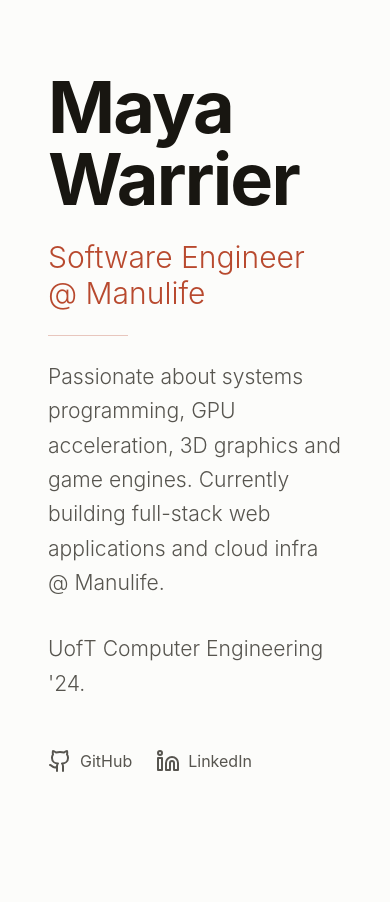
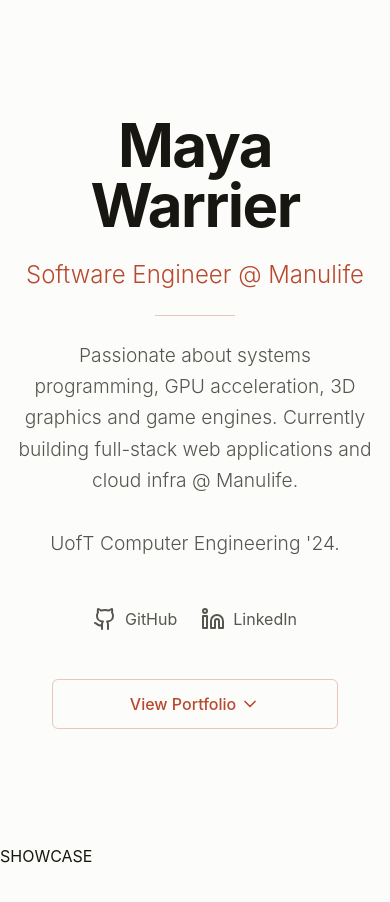
Before and after one commit to mayawarrier/mayawarrier.github.io, a React (Vite) app: page / in a window 390 px wide. Shown: the top 902 px of the page. Before the commit the page ends 844 px from the top, so only its background shows below. Built offline with nearby package versions, Linux system fonts and the light colour scheme.

Commit message:
Styling, add some breakpoints + some cleanup

```diff
--- a/src/components/personal-info.tsx
+++ b/src/components/personal-info.tsx
@@ -1,48 +1,63 @@
-import { useEffect, useState } from "react"
-import { GithubIcon, LinkedinIcon } from "lucide-react"
+import { GithubIcon, LinkedinIcon, ChevronDownIcon } from "lucide-react"
 
 export const PersonalInfo: React.FC = () => {
+
+  const socials = [
+    { title: "GitHub", href: "https://github.com/mayawarrier", icon: GithubIcon },
+    { title: "LinkedIn", href: "https://www.linkedin.com/in/mayawarrier/", icon: LinkedinIcon }
+  ];
+
   return (
-    <div className="max-w-lg space-y-12">
+    <div className="max-w-lg space-y-12 text-center lg:text-left">
 
       <div className="space-y-6">
         <div className="space-y-6">
-          <h1 className="text-7xl font-bold tracking-tight">Maya Warrier</h1>
-          <p className="text-3xl text-primary font-light">
+          <h1 className="text-6xl xl:text-7xl font-bold tracking-tight">Maya Warrier</h1>
+          <p className="text-2xl xl:text-3xl text-primary font-light">
             Software Engineer @ Manulife
           </p>
         </div>
 
-        <div className="h-px bg-primary/30 w-20" />
+        <div className="mx-auto lg:mx-0 h-px w-20 bg-primary/30 " />
 
-        <p className="text-[1.32rem] text-muted-foreground leading-relaxed font-light space-y-8">
+        <div className="text-[1.2rem] xl:text-[1.32rem] text-muted-foreground leading-relaxed font-light space-y-8">
           <div>
             Passionate about systems programming, GPU acceleration, 3D graphics and game engines.
             Currently building full-stack web applications and cloud infra @ Manulife.
           </div>
           <div>UofT Computer Engineering '24.</div>
-        </p>
+        </div>
       </div>
 
-      <div className="flex flex-row items-center gap-6">
+      <div className="flex flex-row items-center justify-center lg:justify-normal gap-6">
+        {socials.map((linkinfo) => {
+          const Icon = linkinfo.icon;
+          return (
             <a
-          href="https://github.com/mayawarrier"
+              href={linkinfo.href}
               target="_blank"
               rel="noopener"
-          className="text-muted-foreground hover:text-accent transition-colors flex items-center gap-2"
+              className="text-muted-foreground hover:text-accent
+                transition-colors flex items-center gap-2"
             >
-          <GithubIcon />
-          <span>GitHub</span>
+              <Icon />
+              <span>{linkinfo.title}</span>
             </a>
-        <a
-          href="https://www.linkedin.com/in/mayawarrier/"
-          target="_blank"
-          rel="noopener"
-          className="text-muted-foreground hover:text-accent transition-colors flex items-center gap-2"
+          )
+        })}
+      </div>
+
+      <div className="lg:hidden w-full flex items-center justify-center">
+        <button className="flex items-center justify-center gap-1
+          border-1 border-primary/30 text-md text-primary font-medium rounded-md p-3 w-4/5"
+          onClick={() => {
+            const target = document.getElementById("showcase");
+            target?.scrollIntoView({ behavior: "smooth", block: "start" });
+          }}
         >
-          <LinkedinIcon />
-          <span>LinkedIn</span>
-        </a>
+          <span>View Portfolio</span>
+          <ChevronDownIcon className="h-5 w-5" />
+        </button>
       </div>
       </div>
   );
--- /dev/null
+++ b/src/components/showcase.tsx
@@ -0,0 +1,8 @@
+
+export const Showcase : React.FC = () => {
+    return (
+        <div className="overflow-y-auto flex-1">
+            SHOWCASE
+        </div>
+    );
+};
--- a/src/routes/home.tsx
+++ b/src/routes/home.tsx
@@ -1,6 +1,5 @@
-import { useEffect } from "react";
-import { useLocation } from "react-router-dom";
 import { PersonalInfo } from "~/components/personal-info";
+import { Showcase } from "~/components/showcase";
 
 // export function meta({}: Route.MetaArgs) {
 //   return [
@@ -10,31 +9,25 @@
 // }
 
 export default function Home() {
-  const location = useLocation();
-  const section = location.hash.replace("#", "");
-
-  useEffect(() => {
-    if (location.pathname !== "/") {
-      const newLocation = section ? "/#" + section : "/";
-      window.location.replace(newLocation);
-    }
-  }, [location.pathname, section]);
-
-  console.log("Current section:", section);
-
   return (
-    <main className="min-h-screen flex flex-col">
+    <main className="min-h-screen flex">
       {/* desktop */}
-      <div className="hidden lg:flex lg:flex-col flex-1">
-        <div className="flex items-center justify-center flex-1 w-2/5 px-8">
+      <div className="hidden lg:flex flex-1">
+        <div className="flex items-center justify-center h-full w-2/5 p-8">
           <PersonalInfo />
+        </div>
+        <div className="flex h-full w-3/5 bg-muted/40">
+          <Showcase />
         </div>
       </div>
 
       {/* mobile */}
       <div className="lg:hidden flex flex-col flex-1">
-        <div className="flex items-center justify-center flex-1 w-full px-12">
+        <div className="flex items-center justify-center h-screen w-full py-12 px-4">
           <PersonalInfo />
+        </div>
+        <div className="flex h-screen w-full" id="showcase">
+          <Showcase />
         </div>
       </div>
     </main>
```
Lines whose indentation alone changed are shown as unchanged.
